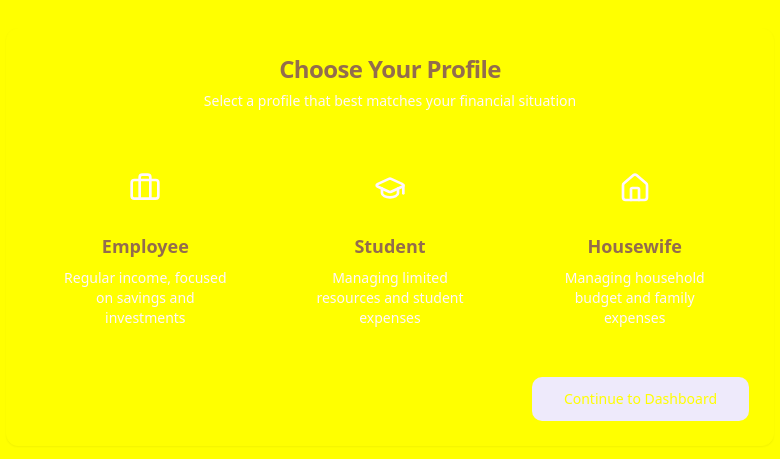
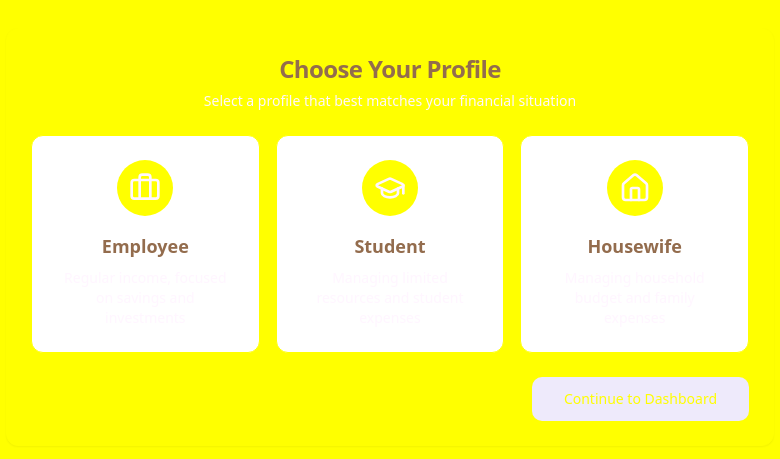
Before and after one commit to Frenzy29-SL/budget-vision-insights, a React (Vite) app: page /budget-vision in a window 1280 px wide. Shown: the part 163-622 px from the top of the page, without its empty margins (250-1030 px from the left). Built offline with nearby package versions, Linux system fonts and the light colour scheme.

Commit message:
Change box color
Updated the box color to light magenta.

```diff
--- a/src/pages/BudgetVision.tsx
+++ b/src/pages/BudgetVision.tsx
@@ -92,12 +92,12 @@ interface ProfileCardProps {
 const ProfileCard = ({ title, description, icon, isSelected, onClick }: ProfileCardProps) => {
   return (
     <div
-      className={`flex cursor-pointer flex-col items-center rounded-lg border p-6 transition-all hover:border-primary hover:shadow-md ${
-        isSelected ? "border-primary bg-primary/5" : "border-border"
+      className={`flex cursor-pointer flex-col items-center rounded-lg border p-6 transition-all hover:shadow-md ${
+        isSelected ? "border-[#D946EF] bg-[#E5DEFF]" : "border-border bg-white"
       }`}
       onClick={onClick}
     >
-      <div className={`mb-4 rounded-full p-3 ${isSelected ? "bg-primary/10 text-primary" : "bg-muted text-muted-foreground"}`}>
+      <div className={`mb-4 rounded-full p-3 ${isSelected ? "bg-[#D946EF]/20 text-[#D946EF]" : "bg-muted text-muted-foreground"}`}>
         {icon}
       </div>
       <h3 className="mb-2 text-lg font-semibold">{title}</h3>
```
